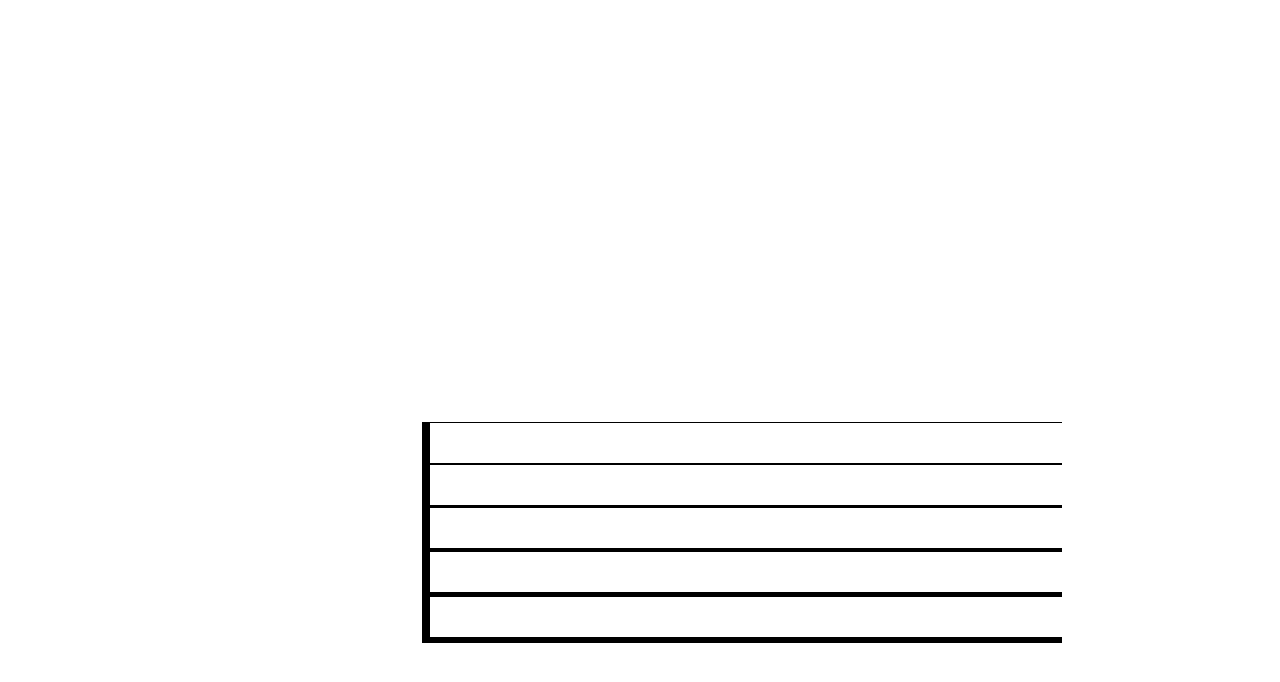
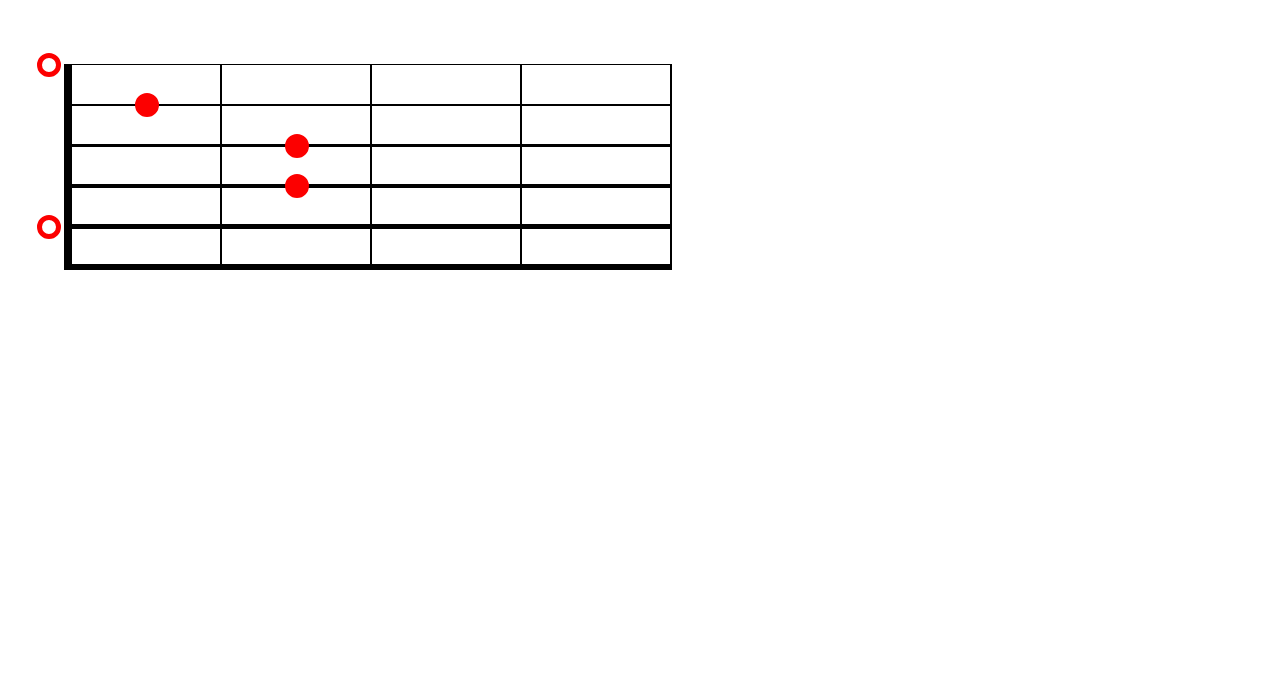
Before and after one commit to dredtrake/react-gc, a React (Create React App) app: page / in a window 1280 px wide. Shown: the top 682 px of the page. Built offline with nearby package versions, Linux system fonts and the light colour scheme.

Commit message:
we can display a dot on any case / string of the neck, so far we show a Am chord, so melodic

```diff
--- a/src/App.js
+++ b/src/App.js
@@ -3,11 +3,7 @@ import './guitar.scss';
 import GuitarNeck from './Components/GuitarNeck';
 
 function App() {
-  return (
-    <div className="guitar with-nut">
-      <GuitarNeck />
-    </div>
-  );
+  return (<GuitarNeck />);
 }
 
 export default App;
--- a/src/Components/Cases.jsx
+++ b/src/Components/Cases.jsx
@@ -1,7 +1,11 @@
 import React from 'react';
 
-const Cases = ({by}) => (
-    <div className={`sponge-bob-by-${by}`}></div>
-);
+const Cases = ({by}) => {
+    let renderComp = [];
+    for (let i = 1; i <= by; i += 1) {
+        renderComp.push(<div className={`guitar-fret position-${i}`}></div>)
+    }
+    return renderComp;
+};
 
 export default Cases;
--- /dev/null
+++ b/src/Components/Chord.jsx
@@ -0,0 +1,29 @@
+import React from 'react';
+import './chord.scss';
+
+const defaultProps = {
+    chord: {
+        name: 'Am',
+        positions: [
+            { p: '1-0', f: false },
+            { p: '2-1', f: true },
+            { p: '3-2', f: true },
+            { p: '4-2', f: true },
+            { p: '5-0', f: false },
+        ]
+    }
+};
+
+const Chord = () => {
+    const { chord: { positions } } = defaultProps;
+    return (
+        <div className="chord">
+            { positions.map(item =>{
+                const c = item.f ? ' filled' : '';
+                return (<div className={`dot position-${item.p}${c}`} />);
+            })}
+        </div>
+    );
+};
+
+export default Chord;
--- a/src/Components/GuitarNeck.jsx
+++ b/src/Components/GuitarNeck.jsx
@@ -1,9 +1,10 @@
 import React from 'react';
 import String from './String';
 import Cases from './Cases';
+import Chord from './Chord';
 
-const GuitarNeck = () => (
-    <>
+const GuitarNeck = (props) => (
+    <div className="guitar with-nut">
         <String size="1" />
         <String size="2" />
         <String size="3" />
@@ -11,7 +12,8 @@ const GuitarNeck = () => (
         <String size="5" />
         <String size="6" />
         <Cases by="4" />
-    </>
+        <Chord />
+    </div>
 );
 
 export default GuitarNeck;
--- /dev/null
+++ b/src/Components/chord.scss
@@ -0,0 +1,31 @@
+@import '../variables';
+
+.chord {
+    position: absolute;
+    top: 0;
+    left: 0;
+    .dot {
+        height: $dotWidth;
+        width: $dotWidth;
+        border: 5px solid #FC0000;
+        border-radius: 50%;
+        display: inline-block;
+        position: absolute;
+        &.filled {
+            background-color: #FC0000;
+        }
+    }
+    @for $i from 0 through 4 {
+       @for $j from 0 through 6 {
+            .position-#{$j + 1}-#{$i} {
+                @if($i == 0) {
+                    left: -35px;
+                }
+                @else {
+                    left: ($fretWidth * ($i - 1)) + ($fretWidth / 2) - ($dotWidth / 2);
+                }
+                top: (40 * $j) + (($j + 1) / 2) - ($dotWidth / 2);
+            }
+        }
+    }
+}
--- /dev/null
+++ b/src/_variables.scss
@@ -0,0 +1,2 @@
+$fretWidth: 150px;
+$dotWidth: 24px;
--- a/src/guitar.scss
+++ b/src/guitar.scss
@@ -1,40 +1,49 @@
+@import 'variables';
+
 * {
     box-sizing: border-box;
 }
-
 .guitar {
-    margin: 33%;
-    width: 50%;
-    // transform: rotate(90deg);
+    position: relative;
+    width: 608px;
+    height: 6 + (40 * 5px);
     border: none;
+    margin: 5%;
     .string {
-        margin: 40px 0 0;
+        position: absolute;
+        left: 0;
+        margin: 0;
         border: 0;
+        width: 100%;
         background-color: #000;
         cursor: pointer;
         &:first-child {
             margin: 0;
         }
     }
-    .string-size-1 {
-        height: 1px;
-    }
-    .string-size-2 {
-        height: 2px;
-    }
-    .string-size-3 {
-        height: 3px;
-    }
-    .string-size-4 {
-        height: 4px;
-    }
-    .string-size-5 {
-        height: 5px;
-    }
-    .string-size-6 {
-        height: 6px;
+    @for $i from 0 through 6 {
+        .string-size-#{$i + 1} {
+            top: $i * 40px;
+            height: #{$i + 1}px;
+        }
     }
     &.with-nut {
         border-left: 8px solid #000;
     }
+    &.rotate {
+        transform: rotate(90deg);
+        margin: 25% 0;
+    }
+    .guitar-fret {
+        border-right: 2px solid #000;
+        width: $fretWidth;
+        height: 100%;
+        top: 0;
+        position: absolute;
+        @for $i from 0 through 4 {
+            &.position-#{$i + 1} {
+                left: $fretWidth * $i;
+            }
+        }
+    }
 }
```
